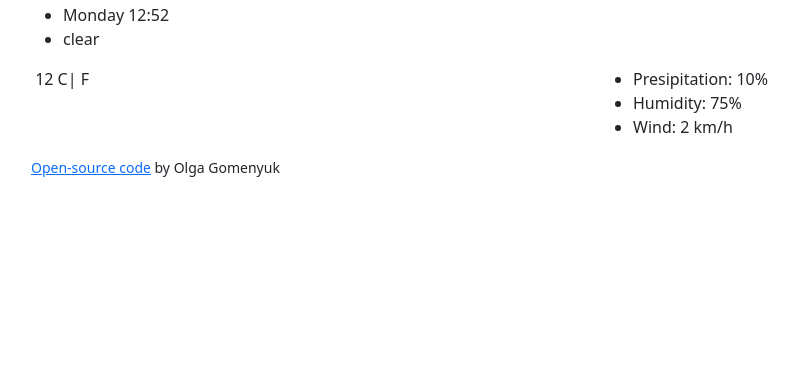
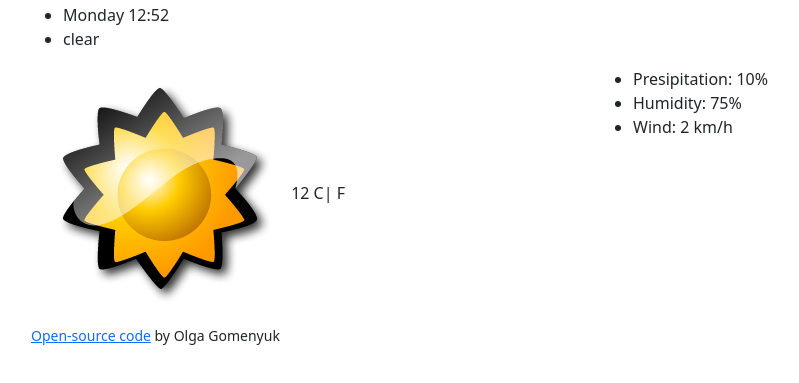
Before and after one commit to Olga-Gomenyuk/weather-from-shecodes, a plain HTML site: page index.html in a window 1280 px wide. Shown: the part 53-436 px from the top of the page, without its empty margins (51-850 px from the left). Drawn offline with nearby package versions, Linux system fonts and the light colour scheme.

Commit message:
add suns icon to html

```diff
--- a/index.html
+++ b/index.html
@@ -23,7 +23,7 @@
         </ul>
         <div class="row">
             <div class="col-6">
-                <img src="" alt="">
+                <img src="image/32.png" alt="sun">
                 12 C| F
             </div>
             <div class="col-6">
```
